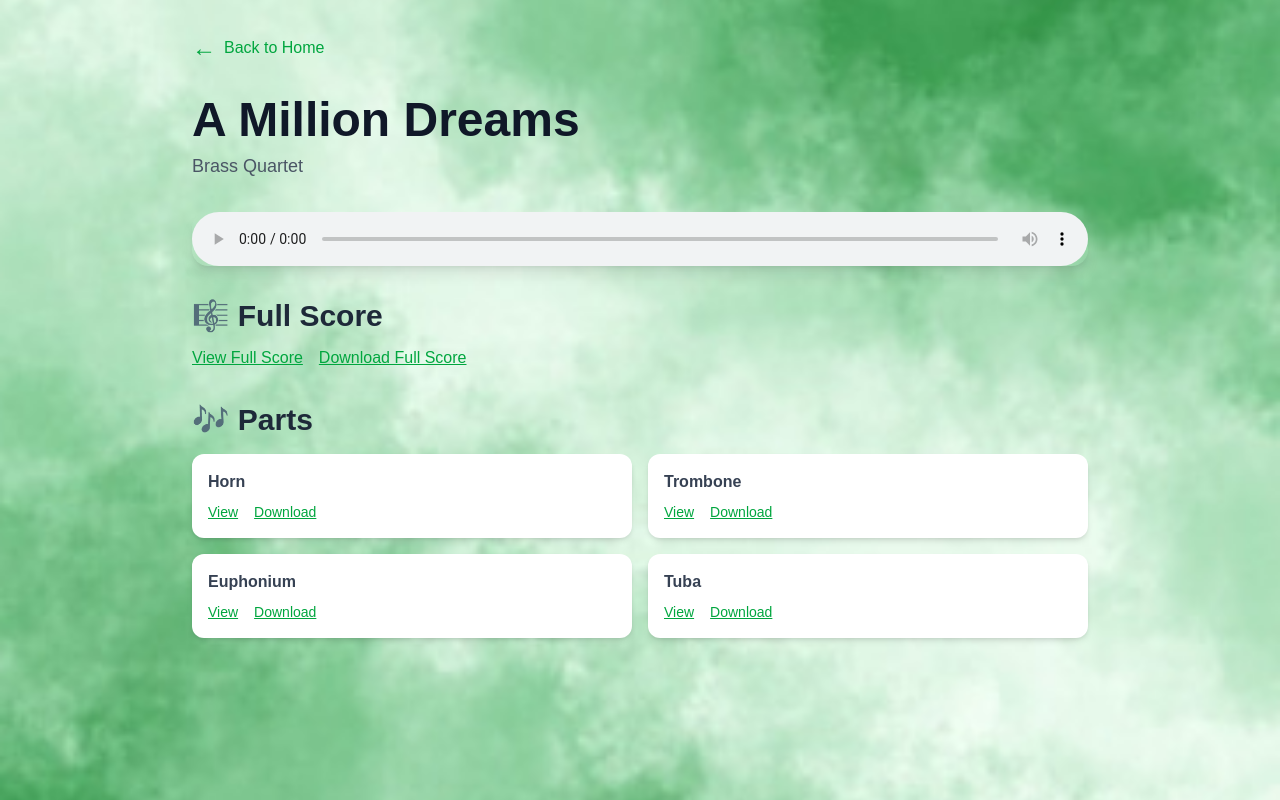
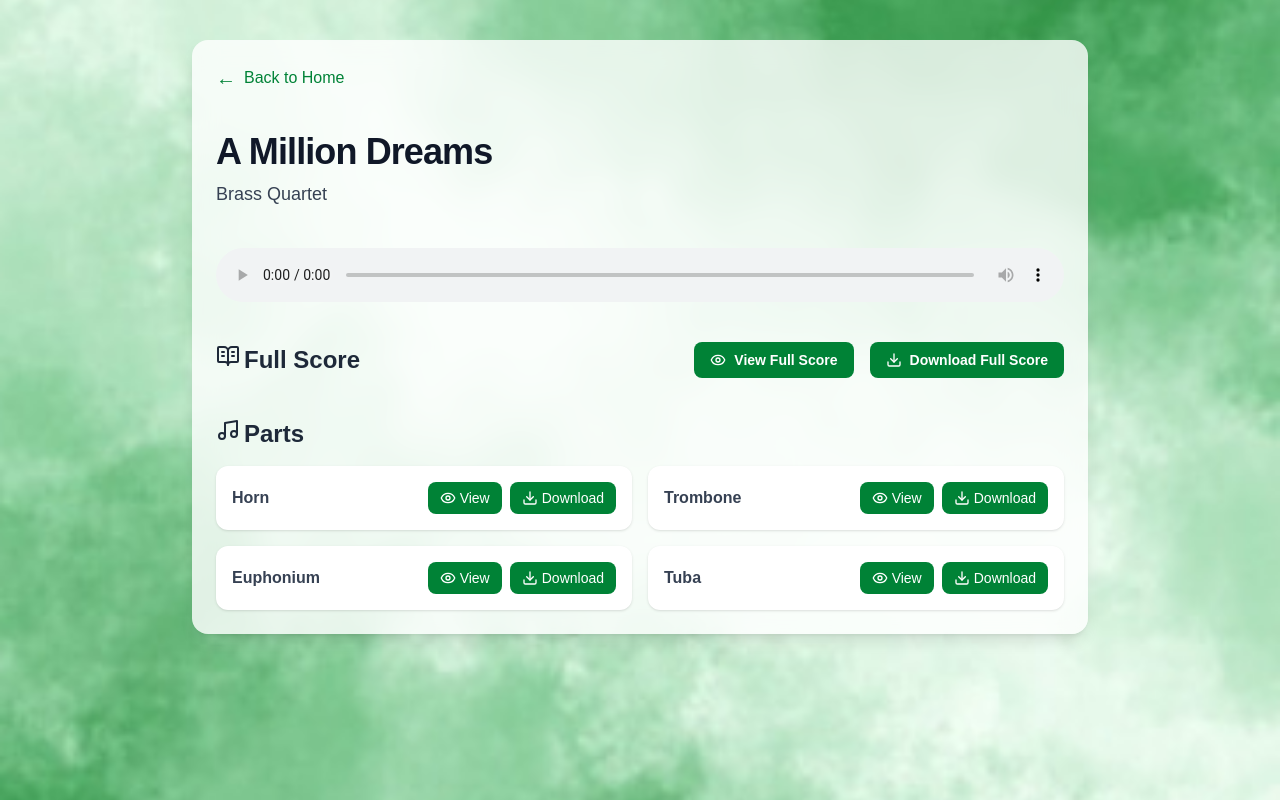
Before and after one commit to amp1130/arrangements, a Next.js app: page /arrangements/a-million-dreams in a window 1280 px wide. Built offline with nearby package versions, Linux system fonts and the light colour scheme.

Commit message:
Made pretty buttons

```diff
--- a/app/arrangements/[slug]/page.tsx
+++ b/app/arrangements/[slug]/page.tsx
@@ -1,21 +1,20 @@
 import arrangements from "../../../data/arrangements.json";
 import Link from "next/link";
 import Head from "next/head";
+import { Eye, Download, Music, BookOpenText } from "lucide-react";
 
 export type paramsType = Promise<{ slug: string }>;
 
-// Fetching arrangement data directly in the component
 export default async function ArrangementPage(props: { params: paramsType }) {
-  // Await params to ensure correct handling
   const { slug } = await props.params;
-
-  // Find the arrangement that matches the slug
   const arrangement = arrangements.find((a) => a.slug === slug);
 
   if (!arrangement) {
     return (
       <main className="min-h-screen flex items-center justify-center bg-[#f9fafb] p-8">
-        <div className="text-center text-gray-600 text-xl">Arrangement not found.</div>
+        <div className="text-center text-gray-600 text-xl" role="alert">
+          Arrangement not found.
+        </div>
       </main>
     );
   }
@@ -23,75 +22,103 @@ export default async function ArrangementPage(props: { params: paramsType }) {
   return (
     <>
       <Head>
-        {/* Metadata for social sharing and SEO */}
+        <title>{arrangement.title}</title>
+        <meta name="description" content={arrangement.description} />
         <meta property="og:title" content={arrangement.title} />
         <meta property="og:description" content={arrangement.description} />
-        <meta property="og:image" content={arrangement.coverImage || "/images/Green%20Horn.jpg"} />
-        <meta property="og:url" content={`https://arrangements-alpha.vercel.app/arrangements/${arrangement.slug}`} />
-        <title>{arrangement.title}</title>
+        <meta
+          property="og:image"
+          content={arrangement.coverImage || "/images/Green%20Horn.jpg"}
+        />
+        <meta
+          property="og:url"
+          content={`https://arrangements-alpha.vercel.app/arrangements/${arrangement.slug}`}
+        />
+        <link rel="icon" href="/favicon.ico" />
       </Head>
 
-      <main className="relative min-h-screen bg-cover bg-center p-8 text-gray-900">
-        {/* Background image */}
-        <div className="absolute inset-0 bg-cover bg-center z-0" style={{ backgroundImage: "url('/images/green-gradient.jpg')", transform: "scaleX(-1)" }} />
+      <main className="relative min-h-screen bg-cover bg-center p-6 md:p-10 text-gray-900">
+        <div
+          className="absolute inset-0 bg-cover bg-center z-0"
+          style={{
+            backgroundImage: "url('/images/green-gradient.jpg')",
+            transform: "scaleX(-1)",
+          }}
+        />
 
-        {/* Main content */}
-        <div className="relative z-10 max-w-4xl mx-auto space-y-8">
-          {/* Back Button */}
-          <Link href="/" className="text-green-600 hover:underline flex items-center space-x-2">
-            <span className="text-2xl">&larr;</span>
-            <span>Back to Home</span>
+        <div className="relative z-10 max-w-4xl mx-auto space-y-10 bg-white/80 backdrop-blur-md p-6 rounded-2xl shadow-lg">
+          <Link
+            href="/"
+            className="inline-flex items-center text-green-700 font-medium hover:underline"
+            aria-label="Go back to home page"
+          >
+            <span className="text-xl mr-2">&larr;</span>
+            Back to Home
           </Link>
 
-          {/* Title & Description */}
-          <div className="space-y-2">
-            <h1 className="text-5xl font-bold text-gray-900">{arrangement.title}</h1>
-            <p className="text-lg text-gray-600">{arrangement.description}</p>
-          </div>
+          <header className="space-y-2">
+            <h1 className="text-4xl font-bold text-gray-900 tracking-tight">
+              {arrangement.title}
+            </h1>
+            <p className="text-lg text-gray-700">{arrangement.description}</p>
+          </header>
 
-          {/* Audio Player */}
-          <div className="rounded-2xl overflow-hidden shadow-lg">
+          <section aria-label="Audio preview">
             <audio controls className="w-full">
               <source src={arrangement.audio} type="audio/mpeg" />
               Your browser does not support the audio element.
             </audio>
-          </div>
+          </section>
 
-          {/* Full Score */}
-          <section className="space-y-3">
-            <h2 className="text-3xl font-semibold text-gray-800">🎼 Full Score</h2>
-            <div className="flex gap-4">
+          <section className="space-y-3" aria-label="Full score">
+            <div className="flex flex-col sm:flex-row sm:items-center sm:justify-between">
+              <h2 className="inline-flex gap-1 text-2xl font-semibold text-gray-800 mb-2 sm:mb-0">
+                <BookOpenText/> Full Score
+              </h2>
+              <div className="flex gap-4 flex-wrap justify-end">
                 <a
                   href={arrangement.fullScore}
                   target="_blank"
                   rel="noopener noreferrer"
-                className="text-green-600 font-medium underline"
+                  className="inline-flex items-center gap-2 px-4 py-2 rounded-lg bg-green-700 text-white text-sm font-semibold hover:bg-green-800 transition"
                 >
-                View Full Score
+                  <Eye size={16} /> View Full Score
                 </a>
                 <a
                   href={arrangement.fullScore}
                   download
-                className="text-green-600 font-medium underline"
+                  className="inline-flex items-center gap-2 px-4 py-2 rounded-lg bg-green-700 text-white text-sm font-semibold hover:bg-green-800 transition"
                 >
-                Download Full Score
+                  <Download size={16} /> Download Full Score
                 </a>
+              </div>
             </div>
           </section>
 
-          {/* Parts */}
-          <section className="space-y-4">
-            <h2 className="text-3xl font-semibold text-gray-800">🎶 Parts</h2>
+          <section className="space-y-4" aria-label="Individual instrument parts">
+            <h2 className="inline-flex gap-1 text-2xl font-semibold text-gray-800"> <Music /> Parts</h2>
             <div className="grid grid-cols-1 sm:grid-cols-2 gap-4">
               {arrangement.parts.map((part, index) => (
-                <div key={index} className="p-4 bg-white rounded-xl shadow-md flex flex-col items-start">
-                  <span className="font-semibold text-gray-700 mb-2">{part.name}</span>
-                  <div className="flex gap-4 text-green-600 text-sm">
-                    <a href={part.url} target="_blank" rel="noopener noreferrer" className="underline">
-                      View
+                <div
+                  key={index}
+                  className="p-4 bg-white rounded-xl shadow flex justify-between items-center"
+                >
+                  <span className="font-semibold text-gray-700">{part.name}</span>
+                  <div className="flex gap-2">
+                    <a
+                      href={part.url}
+                      target="_blank"
+                      rel="noopener noreferrer"
+                      className="inline-flex items-center gap-1 px-3 py-1.5 rounded-lg bg-green-700 text-white text-sm font-medium hover:bg-green-800 transition"
+                    >
+                      <Eye size={16} /> View
                     </a>
-                    <a href={part.url} download className="underline">
-                      Download
+                    <a
+                      href={part.url}
+                      download
+                      className="inline-flex items-center gap-1 px-3 py-1.5 rounded-lg bg-green-700 text-white text-sm font-medium hover:bg-green-800 transition"
+                    >
+                      <Download size={16} /> Download
                     </a>
                   </div>
                 </div>
--- a/package.json
+++ b/package.json
@@ -9,6 +9,7 @@
     "lint": "next lint"
   },
   "dependencies": {
+    "lucide-react": "^0.503.0",
     "next": "15.3.1",
     "react": "^19.0.0",
     "react-dom": "^19.0.0"
```
Also changed, not shown: app/page.tsx (+40 -15 lines), 1 other file (tests, documents, lock files or other folders). Lines whose indentation alone changed are shown as unchanged.
